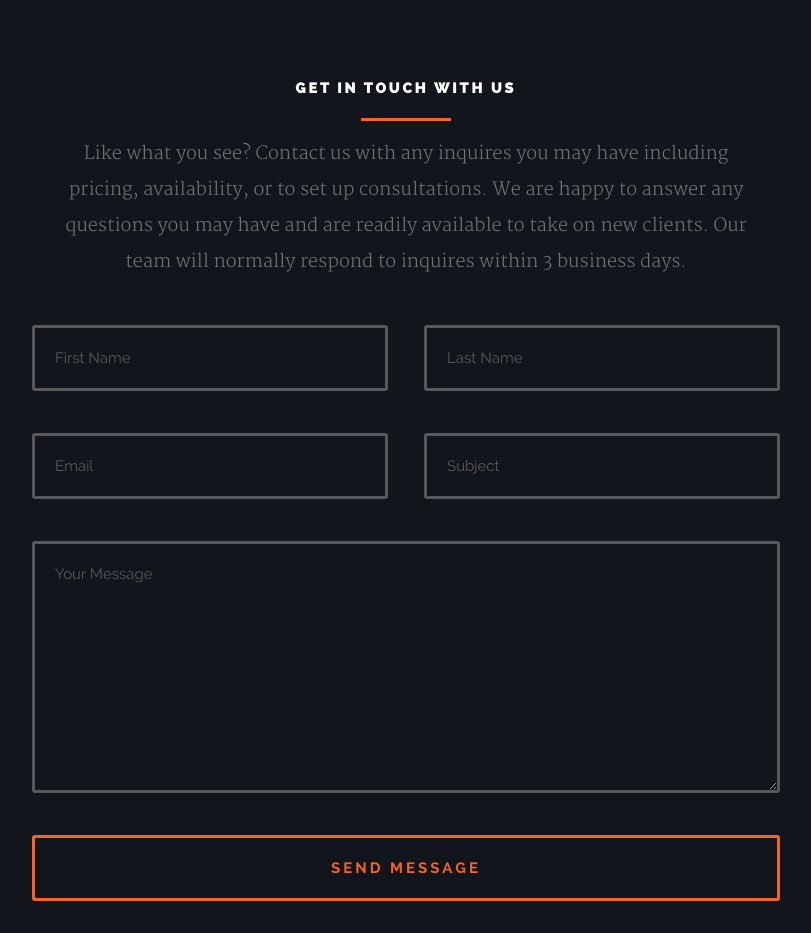
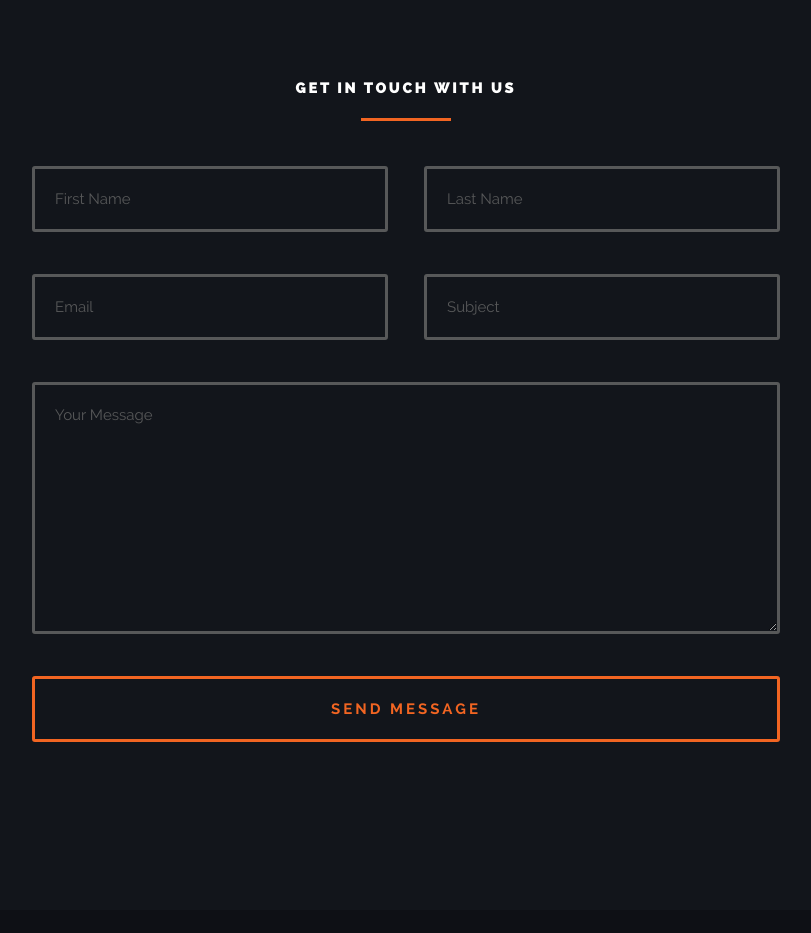
Before and after one commit to sadecki558/ivespark, a plain HTML site: page index.html in a window 1280 px wide. Shown: the part 2380-3313 px from the top of the page, without its empty margins (234-1045 px from the left). Drawn offline with nearby package versions, Linux system fonts and the light colour scheme.

Commit message:
almost final

```diff
--- a/index.html
+++ b/index.html
@@ -369,9 +369,6 @@
 
 	         <hr />
 
-	         <p>Like what you see? Contact us with any inquires you may have including pricing, availability, or to set up consultations. We are happy to answer any questions you may have and are readily available to take on new clients. Our team will normally respond to inquires within 3 business days.
-	         </p>
-
 	      </div>
 
       </div>
```
